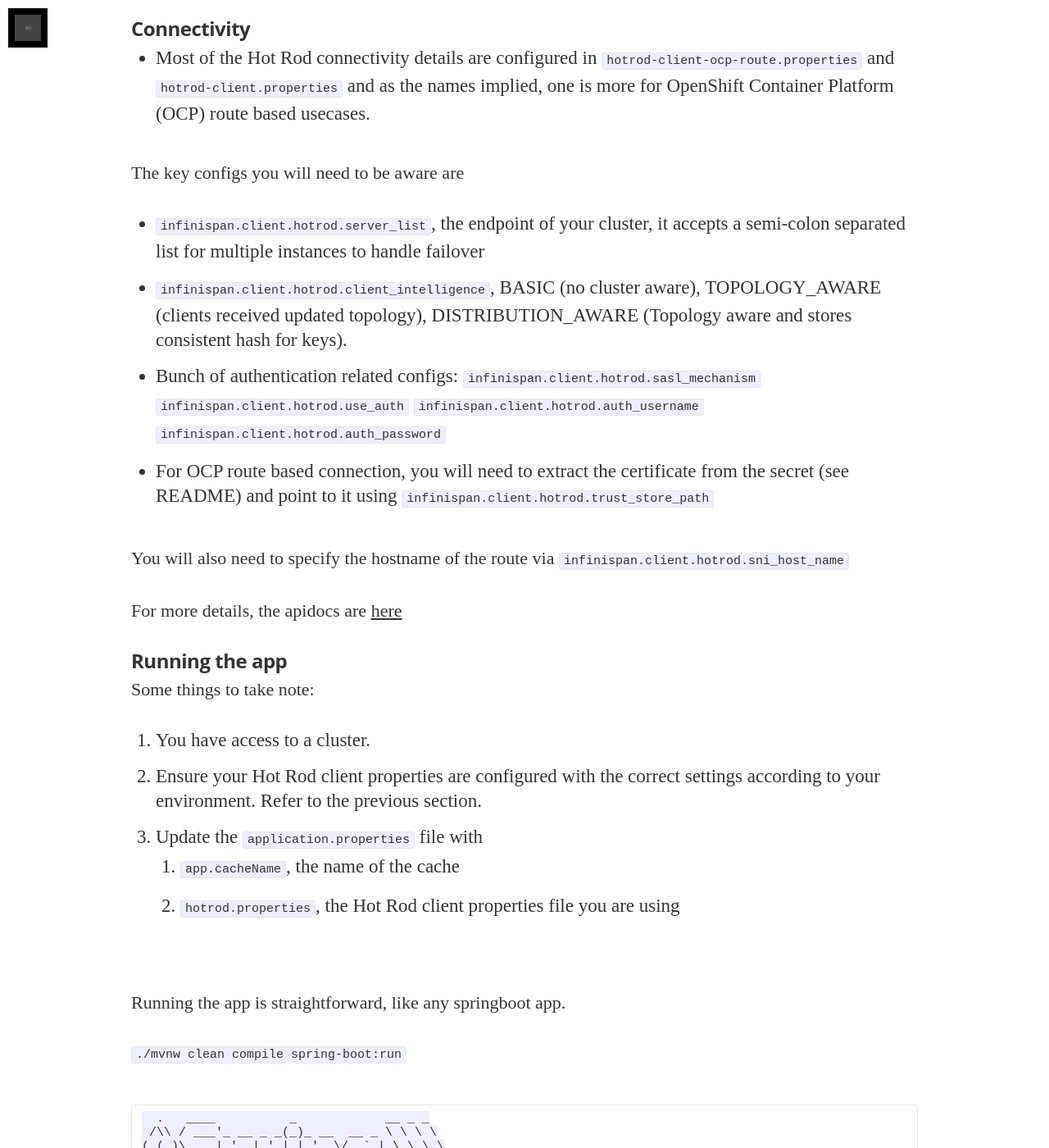
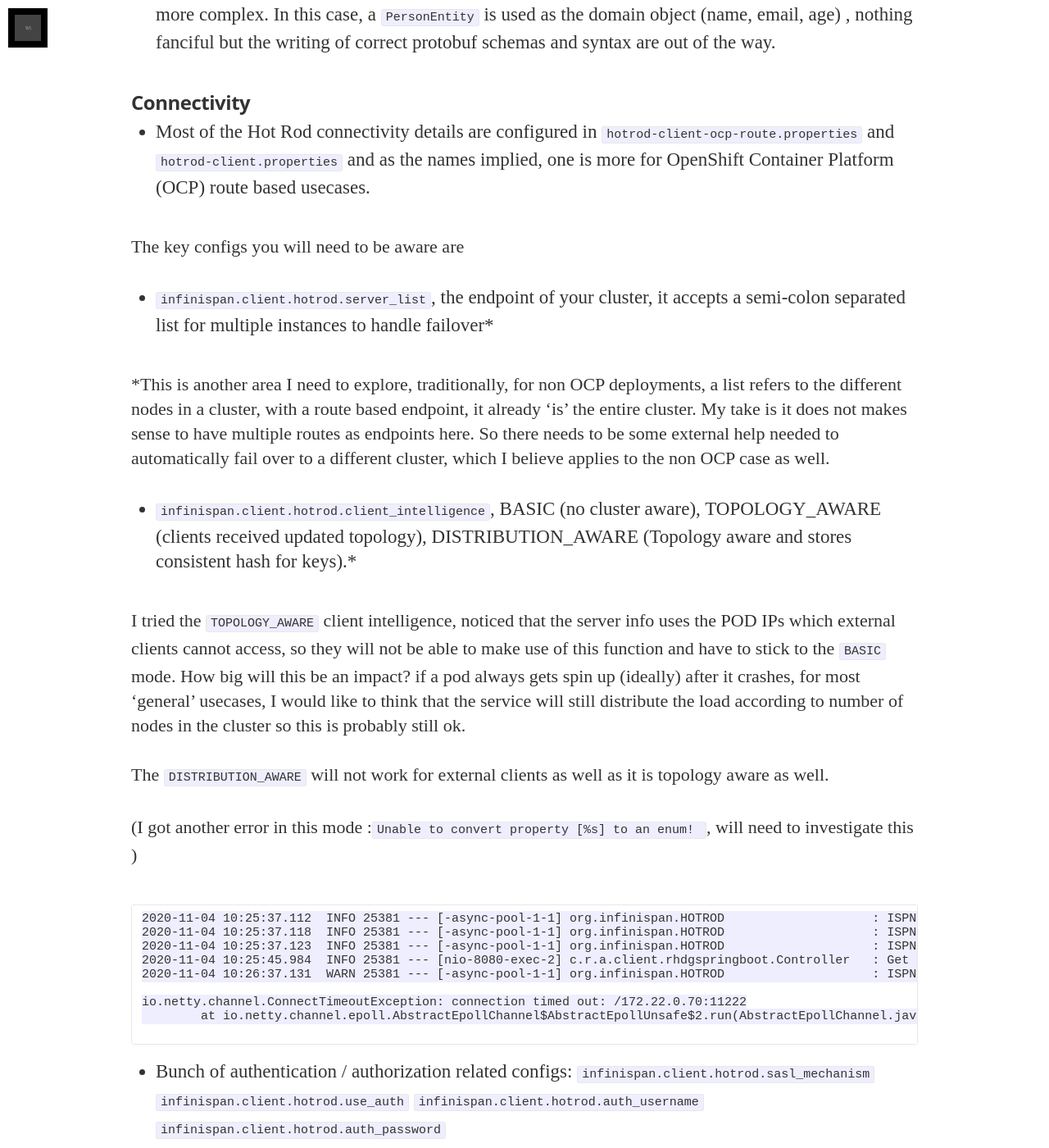
Before and after one commit to wohshon/wohshon.github.io, a Jekyll site: the page built from _posts/2020-11-04-infinispan-springboot-client.markdown, in a window 1280 px wide and 1400 px high, scrolled down 1051 px. Shown: the whole window at 82% size. Built offline with Jekyll 4.4.1, drawn with Linux system fonts in a browser that asks for light colours; nearby versions of some CDN libraries; some web fonts are replaced; some of the changed text lies outside the part shown.

Commit message:
new post

````diff
--- a/_posts/2020-11-04-infinispan-springboot-client.markdown
+++ b/_posts/2020-11-04-infinispan-springboot-client.markdown
@@ -6,11 +6,13 @@ categories: tech
 tags: infinispan openshift datagrid springboot
 ---
 
-This is a extended post from the previous [article](https://wohshon.github.io/tech/2020/11/03/cross-site-infinispan.html) on deploying a cross site infinispan cluster on OpenShift Container Platform.
+This is a extended post from the previous [article](https://wohshon.github.io/tech/2020/11/03/cross-site-infinispan.html) on deploying a cross site infinispan cluster on OpenShift Container Platform (OCP).
 
 I want to talk a bit on the Hot Rod springboot client I wrote to test the setup. I like to keep some scripts and utility programs handy as my job requires me to test or demo the solutions I work with. In fact, quite a number of them (like AMQ, AMQ Streams, DataGrid) actually needs some form of clients to be interacting with them. That was my motivation for developing some commonly used [application clients](https://github.com/wohshon/application-clients) in various runtimes. I am still in the midst of building that up after AMQ and Datagrid, probably AMQ Streams (kafka) is next.
 
 Back to today's topic, the little utility springboot program basically uses [Hot Rod](https://infinispan.org/docs/dev/titles/hotrod_java/hotrod_java.html) to communicate with a infinispan cluster; and it exposes a suite of REST based API for end users to invoke the CRUD operations. Hot Rod is a binary based TCP protocol, that promised better performance and provides client side functionalities like loadbalancing and failover etc.
+
+I will discuss some of the gotchas and differences in a OCP deployment in terms of the HOT ROD connectivity as well.
 
 The repo of the client is [here](https://github.com/wohshon/application-clients/tree/master/rhdg-springboot). The README file should be able to get you going.
 
@@ -27,9 +29,32 @@ In this case, a `PersonEntity` is used as the domain object (name, email, age) ,
 
 The key configs you will need to be aware are
 
-- `infinispan.client.hotrod.server_list`, the endpoint of your cluster, it accepts a semi-colon separated list for multiple instances to handle failover
-- `infinispan.client.hotrod.client_intelligence`, BASIC (no cluster aware), TOPOLOGY_AWARE (clients received updated topology), DISTRIBUTION_AWARE (Topology aware and stores consistent hash for keys).
-- Bunch of authentication related configs:
+- `infinispan.client.hotrod.server_list`, the endpoint of your cluster, it accepts a semi-colon separated list for multiple instances to handle failover*
+
+*This is another area I need to explore, traditionally, for non OCP deployments, a list refers to the different nodes in a cluster, with a route based endpoint, it already 'is' the entire cluster. My take is it does not makes sense to have multiple routes as endpoints here. So there needs to be some external help needed to automatically fail over to a different cluster, which I believe applies to the non OCP case as well.
+
+
+- `infinispan.client.hotrod.client_intelligence`, BASIC (no cluster aware), TOPOLOGY_AWARE (clients received updated topology), DISTRIBUTION_AWARE (Topology aware and stores consistent hash for keys).*
+
+I tried the `TOPOLOGY_AWARE` client intelligence, noticed that the server info uses the POD IPs which external clients cannot access, so they will not be able to make use of this function and have to stick to the `BASIC` mode. How big will this be an impact? if a pod always gets spin up (ideally) after it crashes, for most 'general' usecases, I would like to think that the service will still distribute the load according to number of nodes in the cluster so this is probably still ok.
+
+The `DISTRIBUTION_AWARE` will not work for external clients as well as it is topology aware as well.
+
+(I got another error in this mode :`Unable to convert property [%s] to an enum! `, will need to investigate this )
+
+
+```
+2020-11-04 10:25:37.112  INFO 25381 --- [-async-pool-1-1] org.infinispan.HOTROD                    : ISPN004014: New server added(172.22.0.70:11222), adding to the pool.
+2020-11-04 10:25:37.118  INFO 25381 --- [-async-pool-1-1] org.infinispan.HOTROD                    : ISPN004014: New server added(172.22.1.77:11222), adding to the pool.
+2020-11-04 10:25:37.123  INFO 25381 --- [-async-pool-1-1] org.infinispan.HOTROD                    : ISPN004016: Server not in cluster anymore(example-infinispan-external-rhdg-cluster.apps.ocpcluster2.gemsdemolab.com:443), removing from the pool.
+2020-11-04 10:25:45.984  INFO 25381 --- [nio-8080-exec-2] c.r.a.client.rhdgspringboot.Controller   : Get : 001
+2020-11-04 10:26:37.131  WARN 25381 --- [-async-pool-1-1] org.infinispan.HOTROD                    : ISPN004015: Failed adding new server 172.22.0.70:11222
+
+io.netty.channel.ConnectTimeoutException: connection timed out: /172.22.0.70:11222
+	at io.netty.channel.epoll.AbstractEpollChannel$AbstractEpollUnsafe$2.run(AbstractEpollChannel.java:575) ~[netty-transport-native-epoll-4.1.51.Final-linux-x86_64.jar:4.1.51.Final]
+
+```
+- Bunch of authentication / authorization related configs:
 `infinispan.client.hotrod.sasl_mechanism`
 `infinispan.client.hotrod.use_auth`
 `infinispan.client.hotrod.auth_username`
````
